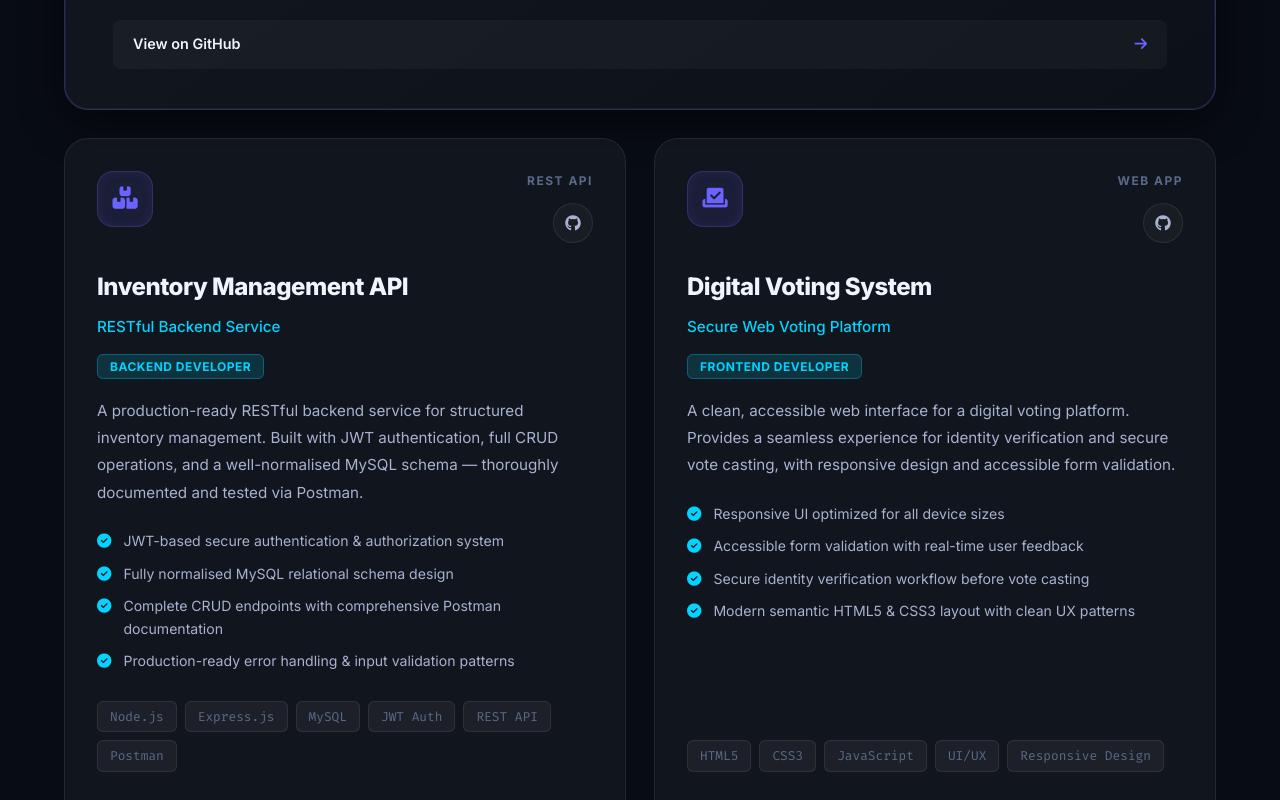
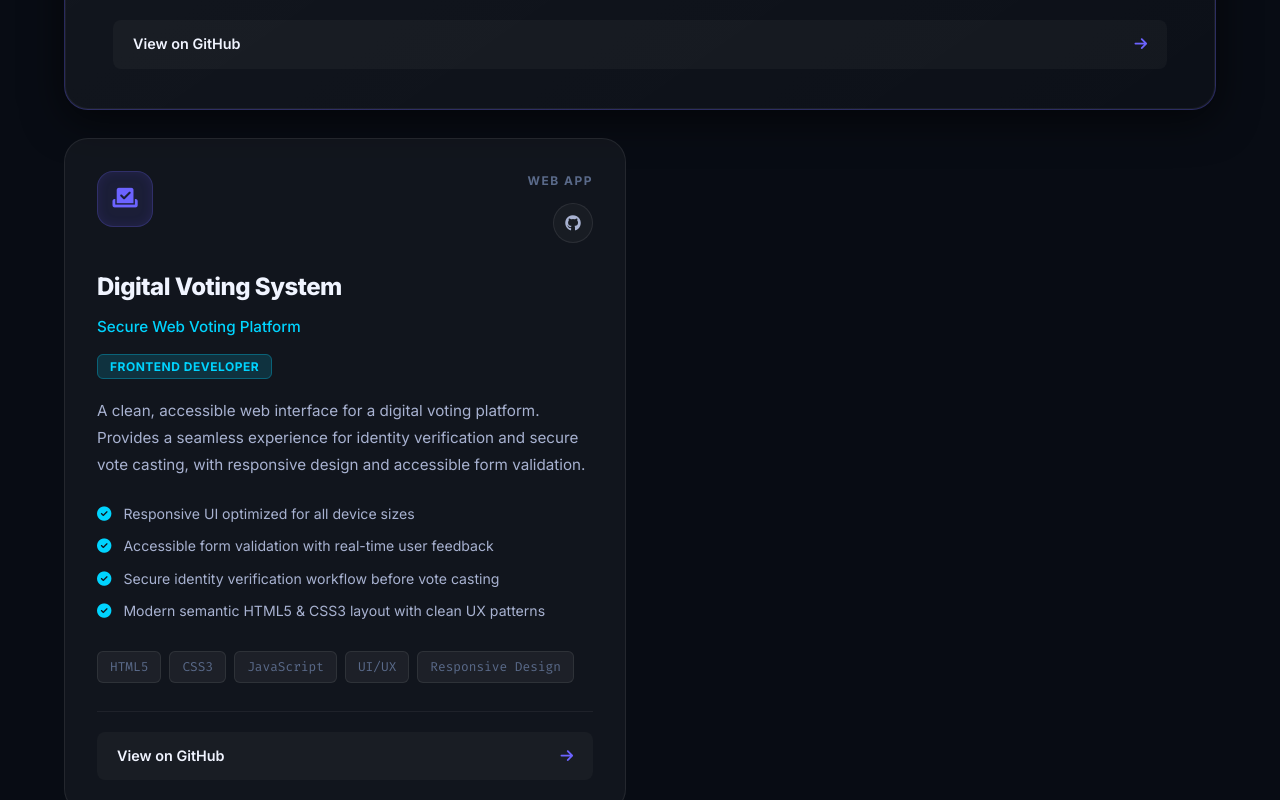
Before and after one commit to Adityaloharr0030/portfolio, a Next.js app: page / in a window 1280 px wide. Shown: the part 5000-5800 px from the top of the page. Built offline with nearby package versions, Linux system fonts and the light colour scheme.

Commit message:
Remove Inventory Management API project

```diff
--- a/components/Projects.jsx
+++ b/components/Projects.jsx
@@ -52,28 +52,6 @@ const projects = [
     github: "https://github.com/Adityaloharr0030/Bank-management-system",
     live: null,
     delay: 100,
-  },
-  {
-    icon: "fa-solid fa-boxes-stacked",
-    title: "Inventory Management API",
-    subtitle: "RESTful Backend Service",
-    role: "Backend Developer",
-    roleAlt: true,
-    featured: false,
-    category: "REST API",
-    description:
-      "A production-ready RESTful backend service for structured inventory management. Built with JWT authentication, full CRUD operations, and a well-normalised MySQL schema — thoroughly documented and tested via Postman.",
-    highlights: [
-      "JWT-based secure authentication & authorization system",
-      "Fully normalised MySQL relational schema design",
-      "Complete CRUD endpoints with comprehensive Postman documentation",
-      "Production-ready error handling & input validation patterns",
-    ],
-    techLayers: null,
-    tech: ["Node.js", "Express.js", "MySQL", "JWT Auth", "REST API", "Postman"],
-    github: "https://github.com/Adityaloharr0030",
-    live: null,
-    delay: 120,
   },
   {
     icon: "fa-solid fa-check-to-slot",
```
